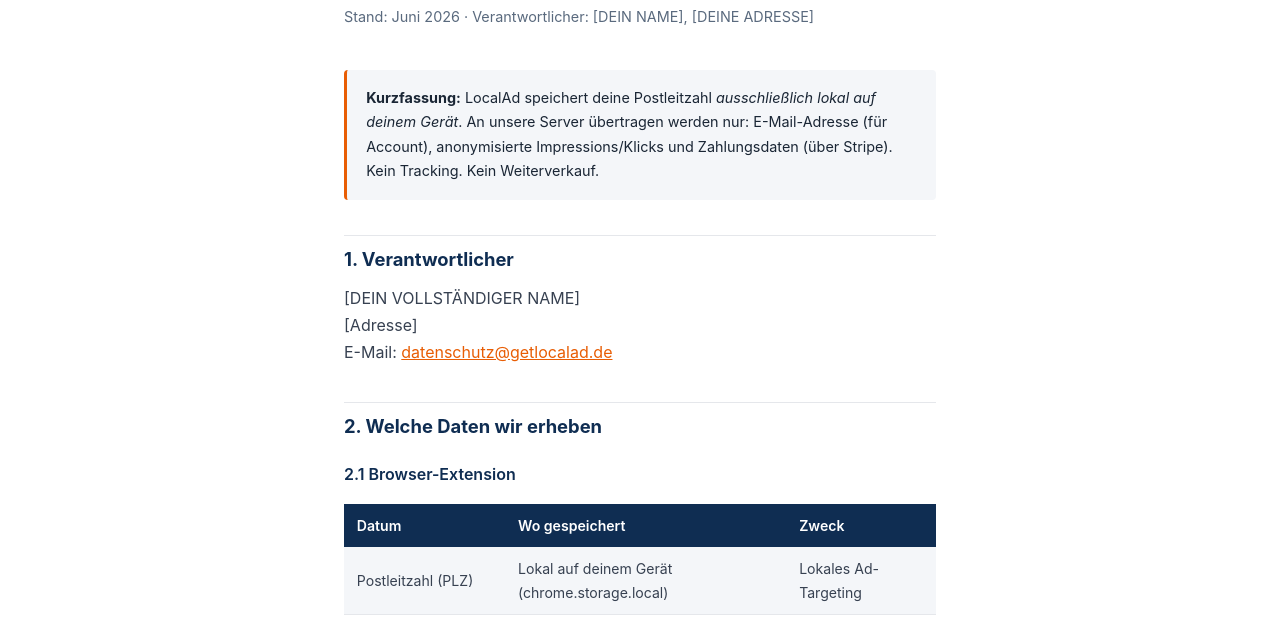
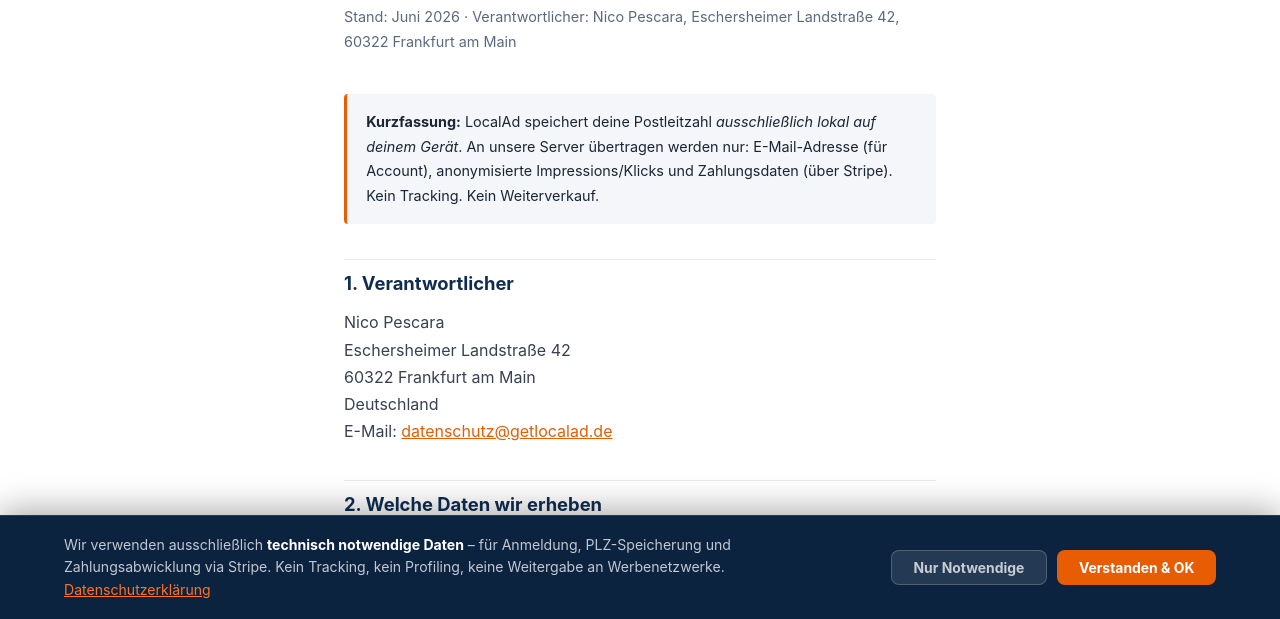
Before and after one commit to getlocalad/localad, a browser extension: page dashboard/datenschutz.html in a window 1280 px wide. Shown: the part 181-800 px from the top of the page. Drawn offline with Linux system fonts and the light colour scheme.

Commit message:
legal: fill in name/address placeholders in Impressum + Datenschutz

```diff
--- a/dashboard/datenschutz.html
+++ b/dashboard/datenschutz.html
@@ -38,7 +38,7 @@
 
 <div class="page">
   <h1>Datenschutzerklärung</h1>
-  <p class="subtitle">Stand: Juni 2026 · Verantwortlicher: [DEIN NAME], [DEINE ADRESSE]</p>
+  <p class="subtitle">Stand: Juni 2026 · Verantwortlicher: Nico Pescara, Eschersheimer Landstraße 42, 60322 Frankfurt am Main</p>
 
   <div class="highlight">
     <strong>Kurzfassung:</strong> LocalAd speichert deine Postleitzahl <em>ausschließlich lokal auf deinem Gerät</em>.
@@ -48,8 +48,10 @@
 
   <h2>1. Verantwortlicher</h2>
   <p>
-    [DEIN VOLLSTÄNDIGER NAME]<br />
-    [Adresse]<br />
+    Nico Pescara<br />
+    Eschersheimer Landstraße 42<br />
+    60322 Frankfurt am Main<br />
+    Deutschland<br />
     E-Mail: <a href="mailto:datenschutz@getlocalad.de">datenschutz@getlocalad.de</a>
   </p>
 
@@ -149,5 +151,6 @@
     <a href="/impressum">Impressum</a> · <a href="/agb">AGB</a> · <a href="/">LocalAd</a>
   </footer-bar>
 </div>
+<script src="/cookie-banner.js" defer></script>
 </body>
 </html>
```
Also changed, not shown: dashboard/impressum.html (+5 -2 lines).
